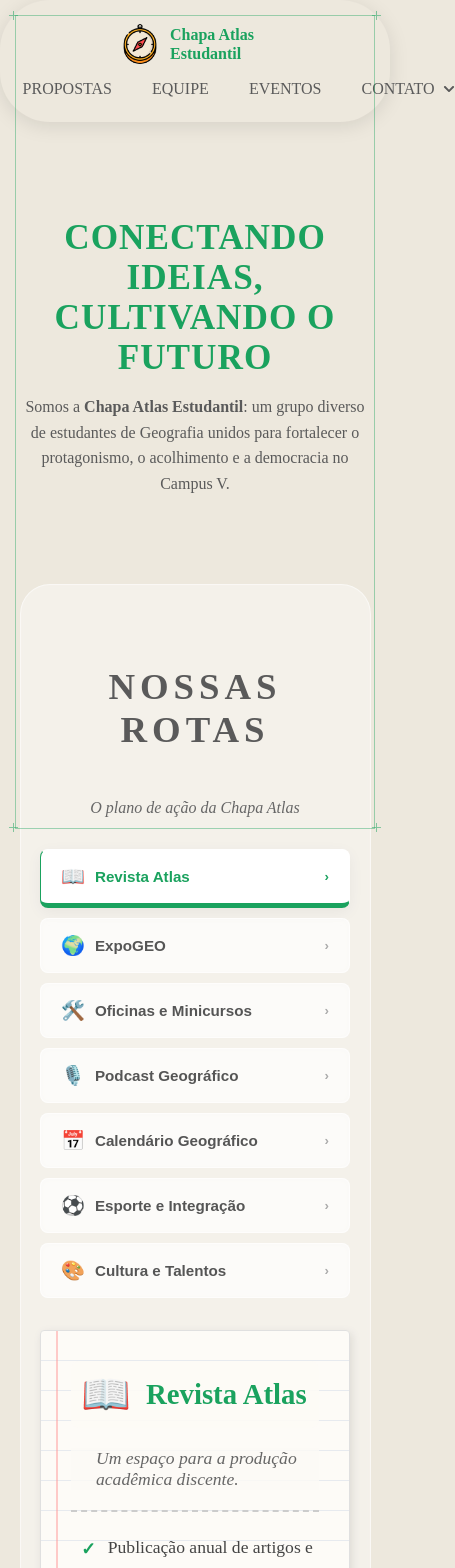
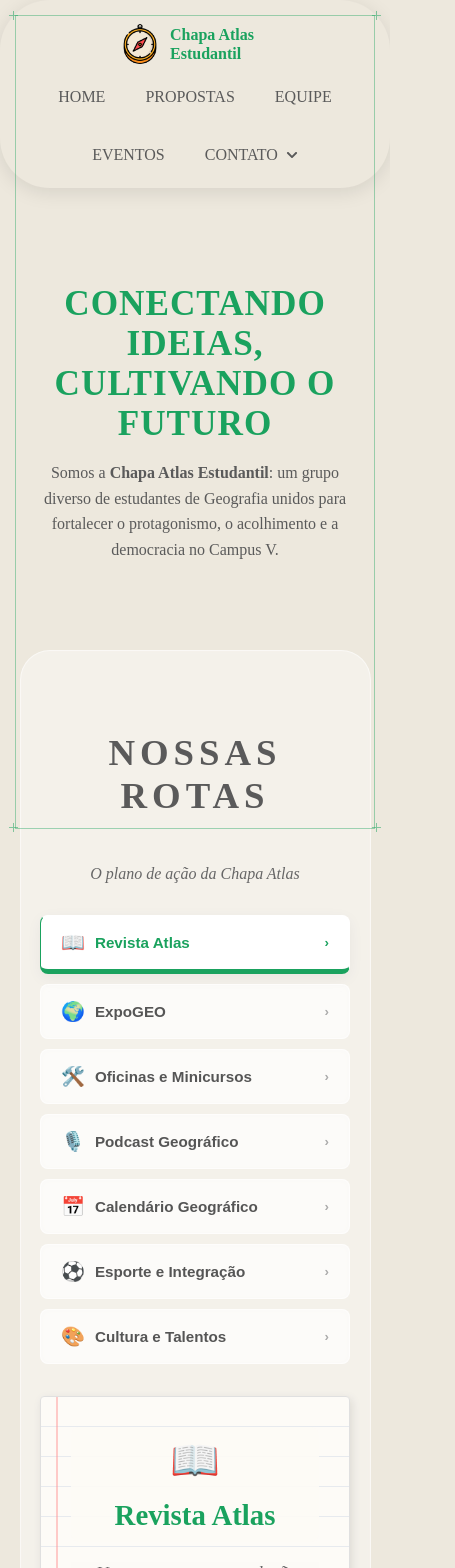
Before and after one commit to Etheri0s1/Projeto-chapa-atlas, a React (Vite) app in the folder frontend/: page / in a window 390 px wide. Shown: the top 1568 px of the page, 455 px wide, since content can reach past the window. Built offline with nearby package versions, Linux system fonts and the light colour scheme; no server answers.

Commit message:
correção na responsividade e atualização do readme

```diff
--- a/frontend/src/calendario-evento.css
+++ b/frontend/src/calendario-evento.css
@@ -77,11 +77,17 @@
     box-sizing: border-box;
 }
 
+:root {
+    color-scheme: light;
+}
+
 html, body, #root {
     background-color: #EDE8DD;
     color: #5A5A5A;
     min-height: 100vh;
     width: 100%;
+    max-width: 100vw;
+    overflow-x: hidden;
     position: relative;
 }
 #root {
@@ -95,6 +101,75 @@ html, body, #root {
     background-position: center center;
     background-size: 45vw;
     background-attachment: fixed;
+}
+
+/* Responsividade Completa */
+@media (max-width: 850px) {
+    header {
+        flex-direction: column;
+        gap: 1.5rem;
+        padding: 1.5rem 1rem;
+        border-radius: 20px;
+    }
+
+    .logo-container {
+        justify-content: center;
+        width: 100%;
+    }
+
+    nav ul {
+        flex-wrap: wrap;
+        justify-content: center;
+        gap: 1rem 1.5rem;
+    }
+    .hero-content h1 {
+        font-size: 1.8rem;
+    }
+    .hero-descricao {
+        font-size: 1rem;
+        padding: 0 10px;
+    }
+    .rotas-section {
+        margin: 1rem 15px;
+        padding: 1.5rem;
+    }
+
+    .rotas-container-master {
+        flex-direction: column;
+    }
+
+    .rota-detalhe-panel {
+        padding: 20px 15px;
+    }
+
+    .notebook-header {
+        flex-direction: column;
+        text-align: center;
+        gap: 10px;
+    }
+
+    .painel-equipe-container {
+        flex-direction: column-reverse;
+        align-items: center;
+    }
+
+    .avatars-grid {
+        display: flex;
+        width: 100%;
+        overflow-x: auto;
+        padding-bottom: 15px;
+        justify-content: flex-start;
+    }
+
+    .avatar-btn {
+        flex-shrink: 0;
+    }
+
+    .ficha-tecnica {
+        width: 100%;
+        min-height: auto;
+        padding: 1.5rem;
+    }
 }
 
 .rotas-section {
@@ -588,12 +663,6 @@ nav a {
     color: #1aa25e;
 }
 
-/* Responsividade Básica */
-@media (max-width: 768px) {
-    header { flex-direction: column; gap: 1rem; }
-    .hero-text-container h1 { font-size: 1.5rem; }
-}
-
 /* ANIMAÇÃO GLOBO (Loading) */
 
 .atlas-loading-screen {
```
Also changed, not shown: 1 other file (tests, documents, lock files or other folders).
